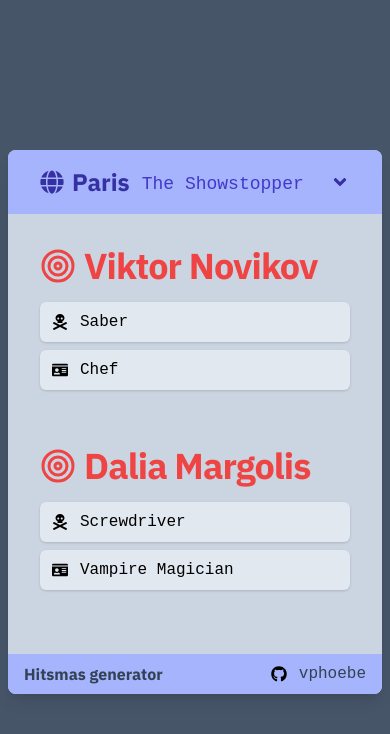
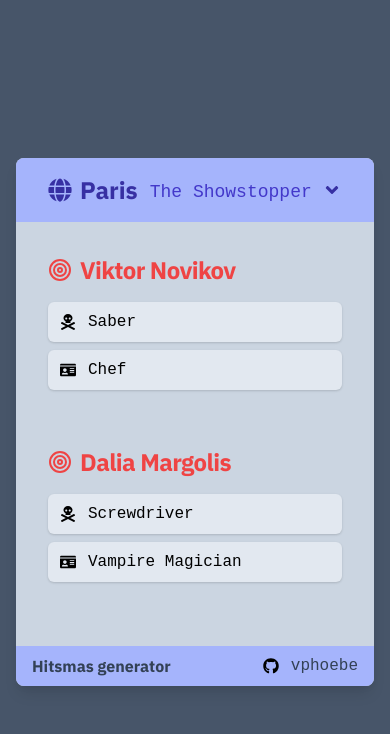
Before and after one commit to vphoebe/hitsmas, a React (Create React App) app: page / in a window 390 px wide. Shown: the top 734 px of the page. Built offline with nearby package versions, Linux system fonts and the light colour scheme; a web font is replaced by a local one.

Commit message:
feat: Few mobile changes

```diff
--- a/src/App.tsx
+++ b/src/App.tsx
@@ -11,7 +11,7 @@ function App() {
   );
   return (
     <div className="h-screen flex flex-col">
-      <div className="flex flex-col justify-center flex-grow px-2">
+      <div className="flex flex-col justify-center flex-grow p-4">
         <div className="container mx-auto max-w-md bg-gray-300 rounded-lg shadow-lg">
           <Select
             selectedMission={selectedMission}
--- a/src/Mission.tsx
+++ b/src/Mission.tsx
@@ -51,7 +51,7 @@ const Objective = ({ Icon, objective }: ObjectiveProps) => {
 const Target = ({ target, disguise, weapon }: TargetProps) => {
   return (
     <div className="my-6">
-      <div className="text-4xl font-bold text-red-500 mb-4 flex items-center tracking-tight">
+      <div className="text-2xl font-bold text-red-500 mb-4 flex items-center tracking-tight lg:text-4xl">
         <FiTarget className="mr-2" /> {target}
       </div>
       <div className="font-mono">
--- a/src/Select.tsx
+++ b/src/Select.tsx
@@ -40,6 +40,7 @@ const Select = ({ selectedMission, setSelectedMission }: SelectPropTypes) => {
           setSelectedVersion={setSelectedVersion}
           selectedMission={selectedMission}
           setSelectedMission={setSelectedMission}
+          setShowSelectList={setShowSelectList}
         />
       ) : null}
     </>
--- a/src/SelectList.tsx
+++ b/src/SelectList.tsx
@@ -5,9 +5,11 @@ import data from "./data";
 const SingleGameList = ({
   selectedVersion,
   setSelectedMission,
+  setShowSelectList,
 }: {
   selectedVersion: number;
   setSelectedMission: Function;
+  setShowSelectList: Function;
 }) => {
   const matchedMissions = data.missions.filter(
     (m) => m.version === selectedVersion
@@ -17,13 +19,16 @@ const SingleGameList = ({
       {matchedMissions.map((m: MissionType) => {
         return (
           <button
-            className="px-8 py-2 bg-gray-200 flex justify-between items-center border-b border-blue-400 last:rounded-b-lg"
-            onClick={() => setSelectedMission(m)}
+            className="px-4 py-2 bg-gray-200 flex justify-between items-center border-b border-blue-400 last:rounded-b-lg"
+            onClick={() => {
+              setSelectedMission(m);
+              setShowSelectList(false);
+            }}
           >
-            <div className="font-bold text-xl text-blue-800 mr-3 flex items-center">
+            <div className="font-bold text-md text-blue-800 mr-3 flex items-center lg:text-xl">
               {m.location}
             </div>
-            <div className="font-mono text-md text-blue-700 mt-1">
+            <div className="font-mono text-sm text-blue-700 mt-1">
               {m.title}
             </div>
           </button>
@@ -94,11 +99,13 @@ const SelectList = ({
   setSelectedVersion,
   selectedMission,
   setSelectedMission,
+  setShowSelectList,
 }: {
   selectedVersion: number;
   setSelectedVersion: Function;
   selectedMission: MissionType;
   setSelectedMission: Function;
+  setShowSelectList: Function;
 }) => {
   return (
     <div className="flex flex-row flex-wrap w-full">
@@ -109,6 +116,7 @@ const SelectList = ({
       <SingleGameList
         selectedVersion={selectedVersion}
         setSelectedMission={setSelectedMission}
+        setShowSelectList={setShowSelectList}
       />
     </div>
   );
```
